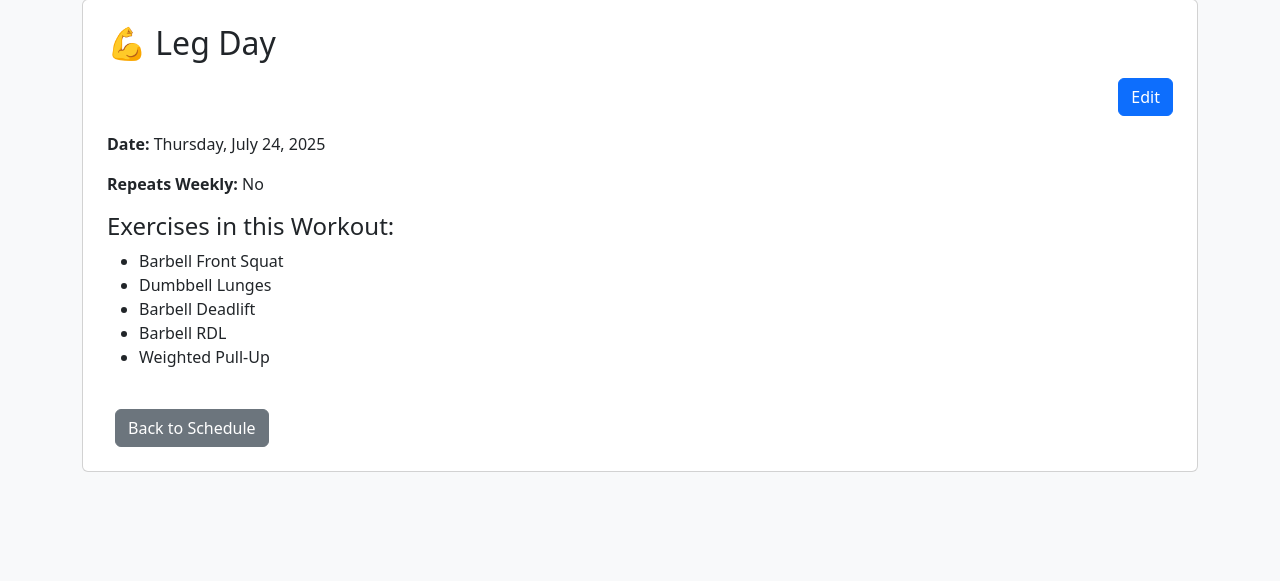
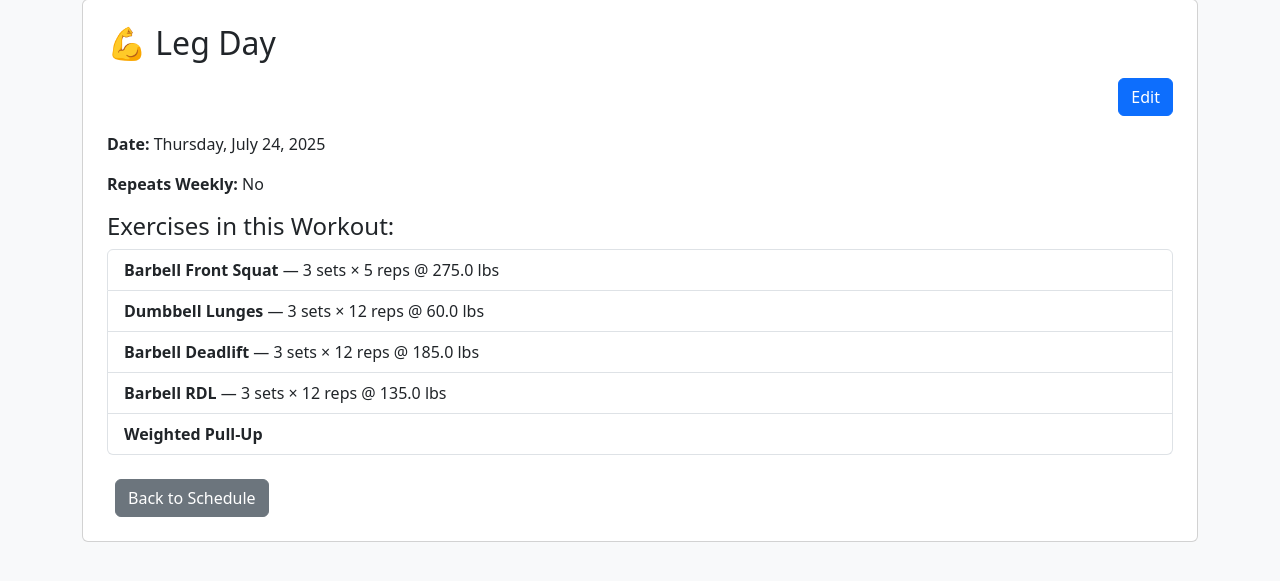
Before and after one commit to scottanderson3325/workout-tracker, a Flask app: page /view/1 in a window 1280 px wide. Shown: the part 123-704 px from the top of the page. Run offline with Flask 3, Linux system fonts and the light colour scheme.

Commit message:
Exercises can be added to the workout.

```diff
--- a/app.py
+++ b/app.py
@@ -74,6 +74,35 @@ def add_exercises_to_workout(workout_id):
             db.session.rollback()
             print("❌ Error saving exercises:", e)
 
+    return redirect(url_for('view_workout', workout_id=workout.id))
+
+@app.route('/view/<int:workout_id>/update_sets', methods=['POST'])
+def update_sets(workout_id):
+    workout = Workout.query.get_or_404(workout_id)
+
+    # Get all workout_exercise rows for this workout
+    workout_exercises = WorkoutExercise.query.filter_by(workout_id=workout.id).all()
+
+    for we in workout_exercises:
+        try:
+            # Look up the form inputs for this workout_exercise entry
+            set_key = f"set_number_{we.id}"
+            reps_key = f"reps_{we.id}"
+            weight_key = f"weight_used_{we.id}"
+
+            # If the keys are in the form, update the values
+            if set_key in request.form:
+                we.set_number = int(request.form[set_key]) if request.form[set_key] else None
+            if reps_key in request.form:
+                we.reps = int(request.form[reps_key]) if request.form[reps_key] else None
+            if weight_key in request.form:
+                we.weight_used = float(request.form[weight_key]) if request.form[weight_key] else None
+
+        except Exception as e:
+            print(f"❌ Error updating WE ID {we.id}:", e)
+
+    db.session.commit()
+    print(f"✅ Updated sets/reps/weights for Workout {workout.id}")
     return redirect(url_for('view_workout', workout_id=workout.id))
 
 # 📅 Route: Weekly Schedule Page
--- a/templates/view_workout.html
+++ b/templates/view_workout.html
@@ -27,12 +27,65 @@
 
         <p><strong>Repeats Weekly:</strong> {{ 'Yes' if workout.repeat_weekly else 'No' }}</p>
 
-        <h4>Exercises in this Workout:</h4>
-        <ul>
-            {% for we in workout_exercises %}
-                <li>{{ we.exercise.name }}</li>
-            {% endfor %}
-        </ul>
+        <!-- Editable Exercise Table -->
+        <form id="setsForm" action="{{ url_for('update_sets', workout_id=workout.id) }}" method="POST" class="d-none">
+            <h4>Exercises in this Workout:</h4>
+            <table class="table">
+                <thead>
+                    <tr>
+                        <th>Exercise</th>
+                        <th>Sets</th>
+                        <th>Reps</th>
+                        <th>Weight (lbs)</th>
+                    </tr>
+                </thead>
+                <tbody>
+                    {% for we in workout_exercises %}
+                    <tr>
+                        <td>{{ we.exercise.name }}</td>
+                        <td>
+                            <input
+                                type="number"
+                                name="set_number_{{ we.id }}"
+                                class="form-control"
+                                value="{{ we.set_number or '' }}">
+                        </td>
+                        <td>
+                            <input
+                                type="number"
+                                name="reps_{{ we.id }}"
+                                class="form-control"
+                                value="{{ we.reps or '' }}">
+                        </td>
+                        <td>
+                            <input
+                                type="number"
+                                name="weight_used_{{ we.id }}"
+                                class="form-control"
+                                value="{{ we.weight_used or '' }}"
+                                step="0.5">
+                        </td>
+                    </tr>
+                    {% endfor %}
+                </tbody>
+            </table>
+            <button type="submit" class="btn btn-success">Save Changes</button>
+        </form>
+
+        <!-- Static read-only display of workout exercises -->
+        <div id="exerciseList">
+            <h4>Exercises in this Workout:</h4>
+            <ul class="list-group">
+                {% for we in workout_exercises %}
+                <li class="list-group-item">
+                    <strong>{{ we.exercise.name }}</strong>
+                    {% if we.set_number and we.reps and we.weight_used %}
+                        — {{ we.set_number }} sets × {{ we.reps }} reps @ {{ we.weight_used }} lbs
+                    {% endif %}
+                </li>
+                {% endfor %}
+            </ul>
+        </div>
 
         <!-- Add Exercise UI (visible in Edit mode) -->
         <div id="addExerciseSection" class="d-none mt-4">
@@ -77,15 +130,27 @@ editBtn.addEventListener('click', () => {
     addSection.classList.remove('d-none');
     // Reveal the Save form (used when "Save" is clicked)
     saveForm.classList.remove('d-none');
+    document.getElementById('setsForm').classList.remove('d-none');
+    document.getElementById('exerciseList').classList.add('d-none');
+
 });
 
 // When user clicks the "Save" button:
 saveBtn.addEventListener('click', () => {
-    // Convert selected exercise IDs into a JSON string and put them into the hidden input
+    const selected = selectedExerciseIds.length > 0;
+
+    // Add JSON of selected exercises to hidden input
     document.getElementById('selectedExercises').value = JSON.stringify(selectedExerciseIds);
-    // Submit the form to the backend
-    saveForm.submit();
+
+    // Submit set/rep/weight changes
+    document.getElementById('setsForm').submit();
+
+    // Only submit exercise form if new ones were selected
+    if (selected) {
+        saveForm.submit();
+    }
 });
+
 
 // Enable each exercise button to be selectable
 document.querySelectorAll('.exercise-option').forEach(button => {
```
Also changed, not shown: workout_tracker.db.
